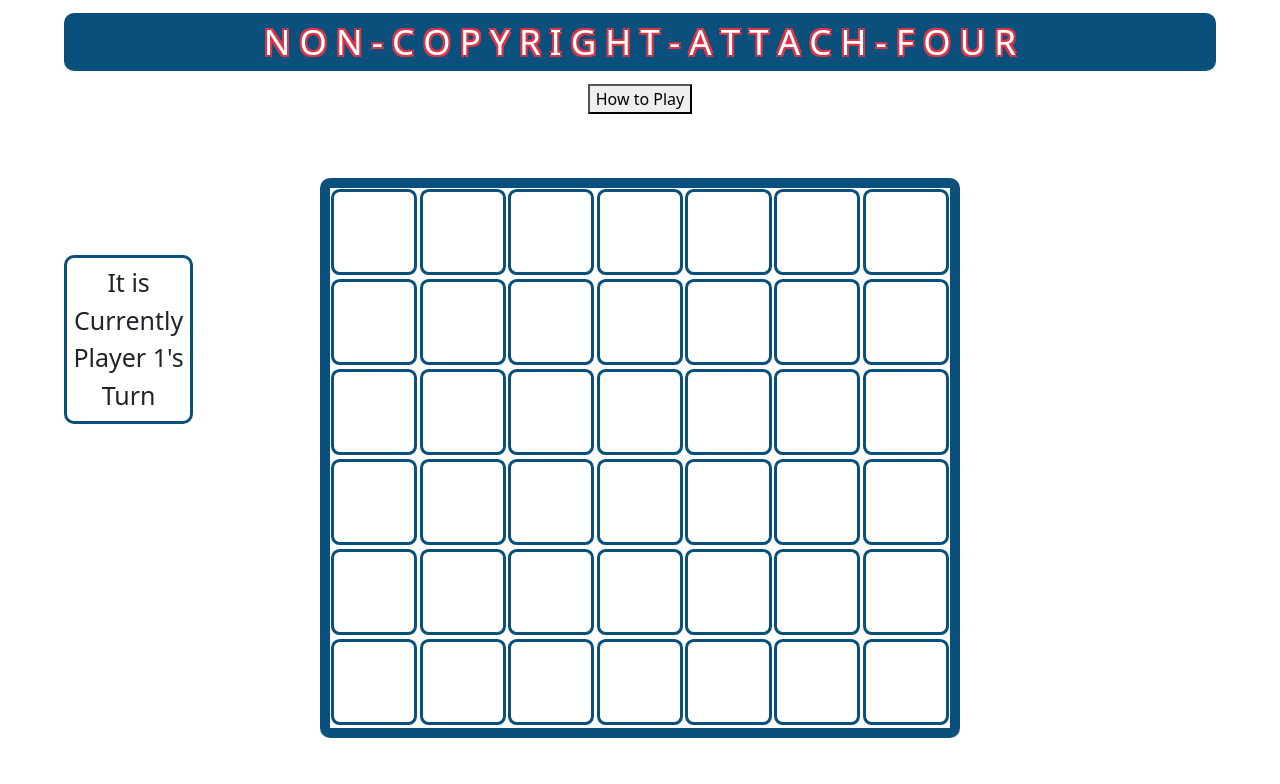
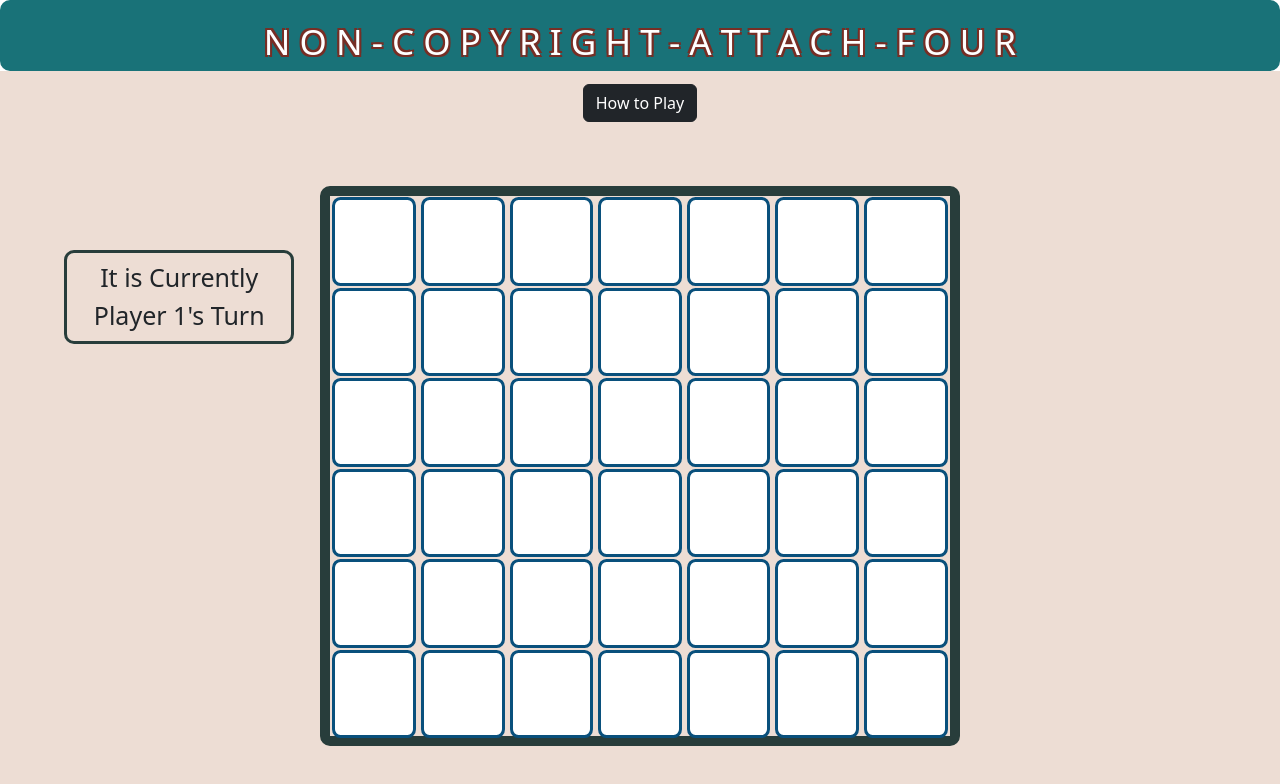
Before and after one commit to CamDuso/Connect_Four, a plain HTML site: page index.html in a window 1280 px wide. Drawn offline with nearby package versions, Linux system fonts and the light colour scheme.

Commit message:
Updated styling

```diff
--- a/index.html
+++ b/index.html
@@ -44,7 +44,7 @@
   </div>
 
 <div class="instructionButton">
-  <button onclick= 'displayInstructions()' >How to Play</button>
+  <button class="btn btn-dark" onclick= 'displayInstructions()' >How to Play</button>
 </div>
 
 <div class="instructions">
@@ -54,7 +54,7 @@
   The game ends when there is a four in a row of the same color. <br><br>
   Whoever played as yellow in the first game will be red for the second game. <br>
 
-  <button onclick= "hideInstructions()">Close</button>
+  <button class="btn btn-dark" onclick= "hideInstructions()">Close</button>
 </div>
 
 
@@ -78,53 +78,53 @@
         </div>
     </div>
   <div class="tokenContainer">
-    <div></div>
-    <div></div>
-    <div></div>
-    <div></div>
-    <div></div>
-    <div></div>
-    <div></div>
+    <div class = 'white'></div>
+    <div class = 'white'></div>
+    <div class = 'white'></div>
+    <div class = 'white'></div>
+    <div class = 'white'></div>
+    <div class = 'white'></div>
+    <div class = 'white'></div>
 
-    <div></div>
-    <div></div>
-    <div></div>
-    <div></div>
-    <div></div>
-    <div></div>
-    <div></div>
+    <div class = 'white'></div>
+    <div class = 'white'></div>
+    <div class = 'white'></div>
+    <div class = 'white'></div>
+    <div class = 'white'></div>
+    <div class = 'white'></div>
+    <div class = 'white'></div>
 
-    <div></div>
-    <div></div>
-    <div></div>
-    <div></div>
-    <div></div>
-    <div></div>
-    <div></div>
+    <div class = 'white'></div>
+    <div class = 'white'></div>
+    <div class = 'white'></div>
+    <div class = 'white'></div>
+    <div class = 'white'></div>
+    <div class = 'white'></div>
+    <div class = 'white'></div>
 
-    <div></div>
-    <div></div>
-    <div></div>
-    <div></div>
-    <div></div>
-    <div></div>
-    <div></div>
+    <div class = 'white'></div>
+    <div class = 'white'></div>
+    <div class = 'white'></div>
+    <div class = 'white'></div>
+    <div class = 'white'></div>
+    <div class = 'white'></div>
+    <div class = 'white'></div>
 
-    <div></div>
-    <div></div>
-    <div></div>
-    <div></div>
-    <div></div>
-    <div></div>
-    <div></div>
+    <div class = 'white'></div>
+    <div class = 'white'></div>
+    <div class = 'white'></div>
+    <div class = 'white'></div>
+    <div class = 'white'></div>
+    <div class = 'white'></div>
+    <div class = 'white'></div>
 
-    <div></div>
-    <div></div>
-    <div></div>
-    <div></div>
-    <div></div>
-    <div></div>
-    <div></div>
+    <div class = 'white'></div>
+    <div class = 'white'></div>
+    <div class = 'white'></div>
+    <div class = 'white'></div>
+    <div class = 'white'></div>
+    <div class = 'white'></div>
+    <div class = 'white'></div>
 
     <div class="taken" id = 'hidden'></div>
     <div class="taken" id = 'hidden'></div>
@@ -137,7 +137,7 @@
 </div>
 
 <div class="turnOrder">
-  It is <br> Currently<br> Player <span id="currentPlayer">1</span>'s <br>Turn
+  It is Currently Player <span id="currentPlayer">1</span>'s Turn
 </div>
 
 
--- a/styleMed.css
+++ b/styleMed.css
@@ -1,20 +1,20 @@
-
-
+*{
+    background-color: #EDDDD4;
+  }
   .title{
       font-size: 35px;
-    border: solid #09507C;
+      border: solid #197278;
       border-radius: 10px;
-    background-color: #09507C;
+      background-color: #197278;
       text-align: center;
-    margin-top: 1%;
-    margin-left: 5%;
-    width: 90%;
+      padding-top: 1%;
+      width: 100%;
       color: white;
-    text-shadow: -1px -1px 0 #DC3545, 1px -1px 0 #DC3545, -1px 1px 0 #DC3545, 1px 1px 0 #DC3545;
-    text-shadow: -2px -2px 0 #DC3545, 2px -2px 0 #DC3545, -2px 2px 0 #DC3545, 2px 2px 0 #DC3545;
+      text-shadow: -1px -1px 0 #772E25, 1px -1px 0 #772E25, -1px 1px 0 #772E25, 1px 1px 0 #772E25;
+      text-shadow: -2px -2px 0 #772E25, 2px -2px 0 #772E25, -2px 2px 0 #772E25, 2px 2px 0 #772E25;
   }
   .tokenContainer {
-    border: solid #09507C;
+      border: solid #283D3B;
       background-color: none;
       border-width: 10px;
       border-radius: 10px;
@@ -28,12 +28,12 @@
       position: absolute;
     }
 
-  .tokenContainer div {
+    .tokenContainer  div{
         border: solid #09507C;
         border: width 1px;
         border-radius: 10%;
-    width: 13.9%;
-    height: 16%;
+        width: 13.5%;
+        height: 16.4%;
         margin: 1px;
         padding: 5px;
       }
@@ -42,20 +42,23 @@
         border: width 1px;
         border-radius: 10%;
         background-color: lightgrey;
-    width: 13.9%;
-    height: 16%;
+        width: 13.5%;
+        height: 16.4%;
         margin: 1px;
         padding: 5px;
       }
 
+    .white{
+      background-color: white;
+    }
 
     .playerOne {
-    background-color: yellow;
+      background-color: #C4A137;
       /* z-index: 1; */
     }
 
     .playerTwo {
-    background-color: red;
+      background-color: #772E25;
       /* z-index: 1; */
     }
     #hidden{
@@ -64,38 +67,44 @@
     }
     .winScreen{
       position: absolute;
-    background-color: rgba(2, 190, 2, 0.9);
-    border: solid rgba(0, 130, 0, 0.9);
+      background-color: rgba(25, 120, 82, 0.9);
+      border: solid rgba(25, 120, 82, 0.9);
       border-radius: 5px;
-    width: 60%;
+      width: 70%;
       height: 80%;
-    margin-left: 20%;
+      margin-left: 15%;
       margin-top: 2%;
       text-align: center;
       z-index: 10;
       display: none;
       text-shadow: -1px -1px 0 #fff, 1px -1px 0 #fff, -1px 1px 0 #fff, 1px 1px 0 #fff;
     }
+    .winScreenText{
+      background-color: rgba(2, 190, 2, 0.0);
+    }
+    #winTitle, #winText{
+      background-color: rgba(2, 190, 2, 0.0);
+    }
     .turnOrder{
       font-size: 25px;
-    border: solid #09507C;
+      border: solid #283D3B;
       border-radius: 10px;
       padding: .5%;
       position: absolute;
-    width: fit-content;
+      width: 18%;
       height: fit-content;
       margin-left: 5%;
-    margin-top: 11%;
+      margin-top: 10%;
       text-align: center;
     }
     .instructionButton{
-    /* border: solid black; */
       justify-content: center;
       display: flex;
-    margin-top: 1%;
+      padding-top: 1%;
+
   }
     .instructions{
-    border: solid #09507C;
+      border: solid #283D3B;
       text-align: center;
       font-size: 20px;
       color: black;
--- a/styleSmall+.css
+++ b/styleSmall+.css
@@ -1,22 +1,20 @@
-/* *{
-    background-color: lemonchiffon;
-} */
-
+*{
+    background-color: #EDDDD4;
+  }
   .title{
       font-size: 35px;
-    border: solid #09507C;
+      border: solid #197278;
       border-radius: 10px;
-    background-color: #09507C;
+      background-color: #197278;
       text-align: center;
-    margin-top: 1%;
-    margin-left: 5%;
-    width: 90%;
+      padding-top: 1%;
+      width: 100%;
       color: white;
-    text-shadow: -1px -1px 0 #DC3545, 1px -1px 0 #DC3545, -1px 1px 0 #DC3545, 1px 1px 0 #DC3545;
-    text-shadow: -2px -2px 0 #DC3545, 2px -2px 0 #DC3545, -2px 2px 0 #DC3545, 2px 2px 0 #DC3545;
+      text-shadow: -1px -1px 0 #772E25, 1px -1px 0 #772E25, -1px 1px 0 #772E25, 1px 1px 0 #772E25;
+      text-shadow: -2px -2px 0 #772E25, 2px -2px 0 #772E25, -2px 2px 0 #772E25, 2px 2px 0 #772E25;
   }
   .tokenContainer {
-    border: solid #09507C;
+      border: solid #283D3B;
       background-color: none;
       border-width: 10px;
       border-radius: 10px;
@@ -30,12 +28,13 @@
       position: absolute;
     }
 
-  .tokenContainer div {
+
+    .tokenContainer  div{
         border: solid #09507C;
         border: width 1px;
         border-radius: 10%;
-    width: 12.8%;
-    height: 16%;
+        width: 13.5%;
+        height: 16.4%;
         margin: 1px;
         padding: 5px;
       }
@@ -44,20 +43,24 @@
         border: width 1px;
         border-radius: 10%;
         background-color: lightgrey;
-    width: 12.8%;
-    height: 16%;
+        width: 14%;
+        height: 16.4;
         margin: 1px;
         padding: 5px;
       }
 
 
+    .white{
+      background-color: white;
+    }
+
     .playerOne {
-    background-color: yellow;
+      background-color: #C4A137;
       /* z-index: 1; */
     }
 
     .playerTwo {
-    background-color: red;
+      background-color: #772E25;
       /* z-index: 1; */
     }
     #hidden{
@@ -66,38 +69,44 @@
     }
     .winScreen{
       position: absolute;
-    background-color: rgba(2, 190, 2, 0.9);
-    border: solid rgba(0, 130, 0, 0.9);
+      background-color: rgba(25, 120, 82, 0.9);
+      border: solid rgba(25, 120, 82, 0.9);
       border-radius: 5px;
-    width: 60%;
+      width: 70%;
       height: 80%;
-    margin-left: 20%;
+      margin-left: 15%;
       margin-top: 2%;
       text-align: center;
       z-index: 10;
       display: none;
       text-shadow: -1px -1px 0 #fff, 1px -1px 0 #fff, -1px 1px 0 #fff, 1px 1px 0 #fff;
     }
+    .winScreenText{
+      background-color: rgba(2, 190, 2, 0.0);
+    }
+    #winTitle, #winText{
+      background-color: rgba(2, 190, 2, 0.0);
+    }
     .turnOrder{
       font-size: 25px;
-    border: solid #09507C;
+      border: solid #283D3B;
       border-radius: 10px;
       padding: .5%;
       position: absolute;
-    width: fit-content;
+      width: 18%;
       height: fit-content;
       margin-left: 5%;
-    margin-top: 11%;
+      margin-top: 10%;
       text-align: center;
     }
     .instructionButton{
-    /* border: solid black; */
       justify-content: center;
       display: flex;
-    margin-top: 1%;
+      padding-top: 1%;
+
   }
     .instructions{
-    border: solid #09507C;
+      border: solid #283D3B;
       text-align: center;
       font-size: 20px;
       color: black;
@@ -105,5 +114,6 @@
       border-radius: 5px;
       display: none;
       margin-left: 1%;
+      margin-top: 1%;
       width: 98%;
     }
--- a/styleSmall.css
+++ b/styleSmall.css
@@ -1,30 +1,28 @@
-/* *{
-    background-color: lemonchiffon;
-} */
-
+* {
+  background-color: #edddd4;
+}
 .title {
-  font-size: 32px;
-  border: solid #09507c;
+  font-size: 35px;
+  border: solid #197278;
   border-radius: 10px;
-  background-color: #09507c;
+  background-color: #197278;
   text-align: center;
-  margin-top: 1%;
-  margin-left: 5%;
-  width: 90%;
+  padding-top: 1%;
+  width: 100%;
   color: white;
-  text-shadow: -1px -1px 0 #dc3545, 1px -1px 0 #dc3545, -1px 1px 0 #dc3545,
-    1px 1px 0 #dc3545;
-  text-shadow: -2px -2px 0 #dc3545, 2px -2px 0 #dc3545, -2px 2px 0 #dc3545,
-    2px 2px 0 #dc3545;
+  text-shadow: -1px -1px 0 #772e25, 1px -1px 0 #772e25, -1px 1px 0 #772e25,
+    1px 1px 0 #772e25;
+  text-shadow: -2px -2px 0 #772e25, 2px -2px 0 #772e25, -2px 2px 0 #772e25,
+    2px 2px 0 #772e25;
 }
 .tokenContainer {
-  border: solid #09507c;
+  border: solid #283d3b;
   background-color: none;
   border-width: 10px;
   border-radius: 10px;
-  width: 60%;
+  width: 50%;
   height: 70%;
-  margin-left: 20%;
+  margin-left: 25%;
   margin-top: 5%;
   display: flex;
   flex-flow: wrap;
@@ -36,8 +34,8 @@
   border: solid #09507c;
   border: width 1px;
   border-radius: 10%;
-  width: 13.2%;
-  height: 16.4%;
+  width: 13%;
+  height: 15%;
   margin: 1px;
   padding: 5px;
 }
@@ -46,17 +44,22 @@
   border: width 1px;
   border-radius: 10%;
   background-color: lightgrey;
-  width: 13.2%;
-  height: 16.4%;
+  width: 13%;
+  height: 15%;
+  margin: 1px;
+  padding: 5px;
+}
+.white {
+  background-color: white;
 }
 
 .playerOne {
-  background-color: yellow;
+  background-color: #c4a137;
   /* z-index: 1; */
 }
 
 .playerTwo {
-  background-color: red;
+  background-color: #772e25;
   /* z-index: 1; */
 }
 #hidden {
@@ -65,33 +68,45 @@
 }
 .winScreen {
   position: absolute;
-  background-color: rgba(2, 190, 2, 0.9);
-  border: solid rgba(0, 130, 0, 0.9);
+  background-color: rgba(25, 120, 82, 0.9);
+  border: solid rgba(25, 120, 82, 0.9);
   border-radius: 5px;
-  width: 65%;
-  height: 75%;
-  margin-left: 17.5%;
-  margin-top: 3%;
+  width: 70%;
+  height: 80%;
+  margin-left: 15%;
+  margin-top: 2%;
   text-align: center;
   z-index: 10;
   display: none;
   text-shadow: -1px -1px 0 #fff, 1px -1px 0 #fff, -1px 1px 0 #fff,
     1px 1px 0 #fff;
 }
+.winScreenText {
+  background-color: rgba(2, 190, 2, 0);
+}
+#winTitle,
+#winText {
+  background-color: rgba(2, 190, 2, 0);
+}
 .turnOrder {
   font-size: 20px;
-  border: solid #09507c;
+  border: solid #283d3b;
   border-radius: 10px;
   padding: 0.5%;
-  position: relative;
-  width: 40%;
-  height: fit-content;
-  margin-left: 30%;
-  margin-top: 160%;
+  position: absolute;
+  width: 60%;
+  height: 5%;
+  margin-left: 20%;
+  margin-top: 145%;
   text-align: center;
 }
+.instructionButton {
+  justify-content: center;
+  display: flex;
+  padding-top: 1%;
+}
 .instructions {
-  border: solid #09507c;
+  border: solid #283d3b;
   text-align: center;
   font-size: 20px;
   color: black;
--- a/styleWide.css
+++ b/styleWide.css
@@ -1,23 +1,23 @@
 /* Make it look pretty */
 /* 6 x 7 playing space */
 /* Keyframes for tokens dropping into place */
-
-
+*{
+  background-color: #EDDDD4;
+}
 .title{
     font-size: 35px;
-    border: solid #09507C;
+    border: solid #197278;
     border-radius: 10px;
-    background-color: #09507C;
+    background-color: #197278;
     text-align: center;
-    margin-top: 1%;
-    margin-left: 5%;
-    width: 90%;
+    padding-top: 1%;
+    width: 100%;
     color: white;
-    text-shadow: -1px -1px 0 #DC3545, 1px -1px 0 #DC3545, -1px 1px 0 #DC3545, 1px 1px 0 #DC3545;
-    text-shadow: -2px -2px 0 #DC3545, 2px -2px 0 #DC3545, -2px 2px 0 #DC3545, 2px 2px 0 #DC3545;
+    text-shadow: -1px -1px 0 #772E25, 1px -1px 0 #772E25, -1px 1px 0 #772E25, 1px 1px 0 #772E25;
+    text-shadow: -2px -2px 0 #772E25, 2px -2px 0 #772E25, -2px 2px 0 #772E25, 2px 2px 0 #772E25;
 }
 .tokenContainer {
-    border: solid #09507C;
+    border: solid #283D3B;
     background-color: none;
     border-width: 10px;
     border-radius: 10px;
@@ -31,8 +31,8 @@
     position: absolute;
   }
 
-  .tokenContainer div {
-    border: solid #09507C;
+  .tokenContainer  div{
+    border: solid #283D3B;
     border: width 1px;
     border-radius: 10%;
     width: 14%;
@@ -41,7 +41,7 @@
     padding: 5px;
   }
   .tokenContainer div:hover {
-    border: solid #09507C;
+    border: solid #283D3B;
     border: width 1px;
     border-radius: 10%;
     background-color: lightgrey;
@@ -50,15 +50,17 @@
     margin: 1px;
     padding: 5px;
   }
-
+  .white{
+    background-color: white;
+  }
 
   .playerOne {
-    background-color: yellow;
+    background-color: #C4A137;
     /* z-index: 1; */
   }
 
   .playerTwo {
-    background-color: red;
+    background-color: #772E25;
     /* z-index: 1; */
   }
   #hidden{
@@ -67,11 +69,11 @@
   }
   .winScreen{
     position: absolute;
-    background-color: rgba(2, 190, 2, 0.9);
-    border: solid rgba(0, 130, 0, 0.9);
+    background-color: rgba(25, 120, 82, 0.9);
+    border: solid rgba(25, 120, 82, 0.9);
     border-radius: 5px;
     width: 70%;
-    height: 85%;
+    height: 80%;
     margin-left: 15%;
     margin-top: 2%;
     text-align: center;
@@ -79,33 +81,36 @@
     display: none;
     text-shadow: -1px -1px 0 #fff, 1px -1px 0 #fff, -1px 1px 0 #fff, 1px 1px 0 #fff;
   }
+  .winScreenText{
+    background-color: rgba(2, 190, 2, 0.0);
+  }
+  #winTitle, #winText{
+    background-color: rgba(2, 190, 2, 0.0);
+  }
   .turnOrder{
     font-size: 25px;
-    border: solid #09507C;
+    border: solid #283D3B;
     border-radius: 10px;
     padding: .5%;
     position: absolute;
-    width: fit-content;
+    width: 19%;
     height: fit-content;
     margin-left: 5%;
     margin-top: 10%;
     text-align: center;
   }
   .instructionButton{
-    /* border: solid black; */
     justify-content: center;
     display: flex;
-    margin-top: 1%;
+    padding-top: 1%;
+
 }
   .instructions{
-    border: solid #09507C;
+    border: solid #283D3B;
     text-align: center;
     font-size: 20px;
     color: black;
     text-shadow: -1px -1px 0 #fff, 1px -1px 0 #fff, -1px 1px 0 #fff, 1px 1px 0 #fff;
     border-radius: 5px;
     display: none;
-    margin-left: 1%;
-    margin-top: 1%;
-    width: 98%;
   }
```
Lines whose indentation alone changed are shown as unchanged.
